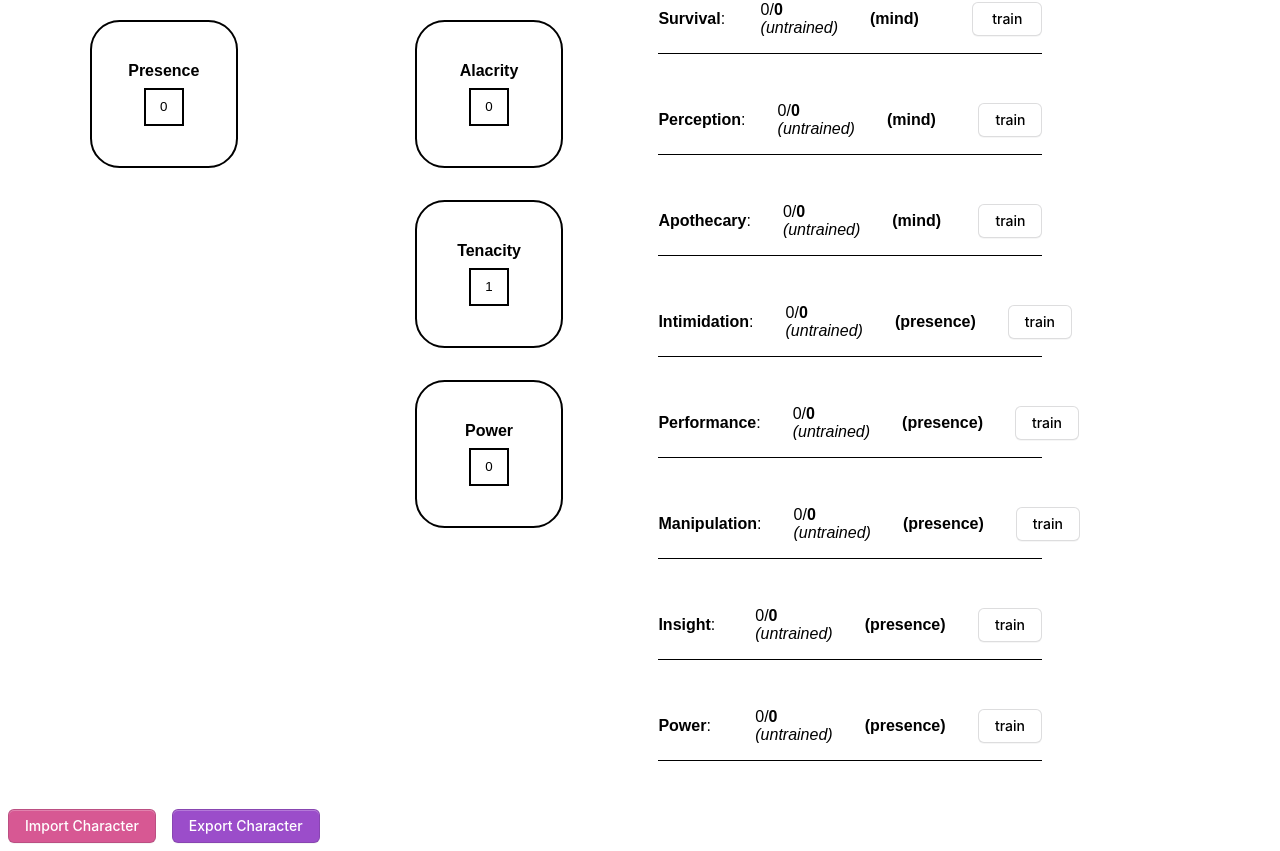
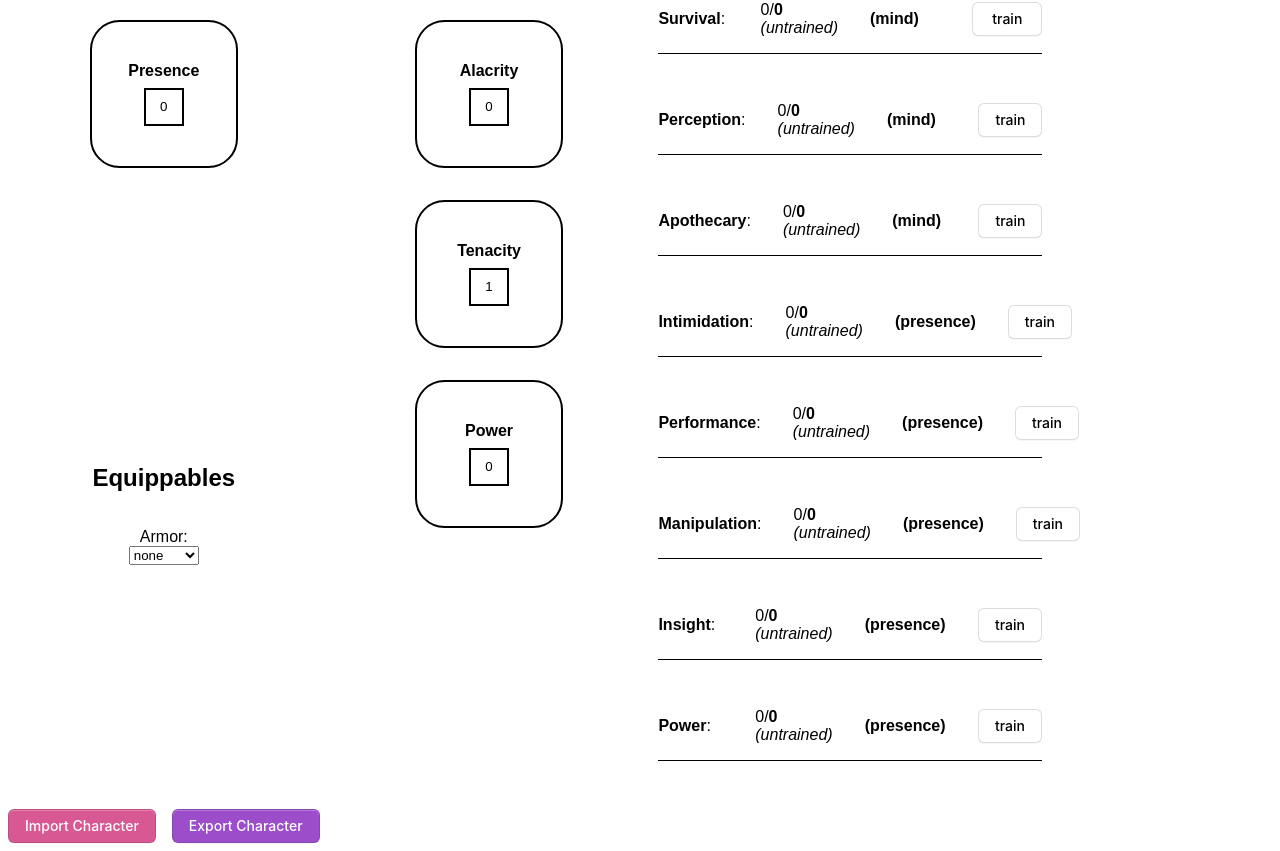
Before and after one commit to adrianbgo/rpg-character-sheet, a React (Vite) app: page / in a window 1280 px wide. Shown: the part 753-1604 px from the top of the page. Built offline with nearby package versions, Linux system fonts and the light colour scheme.

Commit message:
feature: added armor

```diff
--- a/src/components/CharacterSheet/CharacterSheet.tsx
+++ b/src/components/CharacterSheet/CharacterSheet.tsx
@@ -6,6 +6,8 @@ import Skill from "../Skill/Skill";
 import "../../styles/components/CharacterSheet.scss";
 import { changeDerived } from "../../util/changeDerived";
 import { Character, InitialCharacter } from "../../types/Character";
+import Equippables from "../Equippables/Equippables";
+import { ArmorTypes } from "../../types/Armor";
 
 const CharacterSheet: React.FC = () => {
     const [character, setCharacter] = useState<Character>(InitialCharacter);
@@ -26,7 +28,7 @@ const CharacterSheet: React.FC = () => {
                 <section id="base-attributes">
                     <h2>Base Attributes</h2>
                     {Object.keys(character.attributes).map((key: string) => {
-                        if (character.attributes[key].computed === false) {
+                        if (!character.attributes[key].computed && !character.attributes[key].static) {
                             return (
                                 <Stat
                                     id={key}
@@ -52,10 +54,29 @@ const CharacterSheet: React.FC = () => {
                         return <React.Fragment key={key}></React.Fragment>;
                     })}
                 </section>
+                <section id='equippables'>
+                    <h2>Equippables</h2>
+                    <Equippables onChange={(e: React.ChangeEvent<HTMLSelectElement>) => {
+                        setCharacter({
+                            ...character,
+                            attributes: {
+                                ...character.attributes,
+                                armorBonus: {
+                                    ...character.attributes.armorBonus,
+                                    value: ArmorTypes[e.target.value].bonus
+                                },
+                                armorReduction: {
+                                    ...character.attributes.armorReduction,
+                                    value: ArmorTypes[e.target.value].limit
+                                }
+                            }
+                        })
+                    }} />
+                </section>
                 <section id="combat-attributes">
                     <h2>Combat Attributes</h2>
                     {Object.keys(character.attributes).map((key: string) => {
-                        if (character.attributes[key].computed === true) {
+                        if (character.attributes[key].computed && !character.attributes[key].static) {
                             return (
                                 <Stat
                                     key={key}
--- /dev/null
+++ b/src/components/Equippables/Equippables.tsx
@@ -0,0 +1,31 @@
+import React from 'react'
+import { ArmorTypes } from '../../types/Armor'
+import { equipArmor } from '../../util/equipArmor'
+import { Attribute } from '../../types/Attribute'
+import { Skill } from '../../types/Skill'
+
+interface EquippablesProps {
+    onChange: (e: React.ChangeEvent<HTMLSelectElement>) => void
+}
+
+const Equippables: React.FC<EquippablesProps> = ({ onChange }) => {
+    return (
+        <div className='equippables'>
+            <section id="armor">
+                <label htmlFor='armor'>Armor:</label>
+                <select name="armor" id="armor" onChange={onChange} defaultValue={'none'}>
+                    {
+                        Object.keys(ArmorTypes).map((key: string) => {
+                            return (
+                                <option key={key} value={key}>{key}</option>
+                            )
+                        })
+                    }
+                </select>
+            </section>
+            <section id="weapons"></section>
+        </div>
+    )
+}
+
+export default Equippables
--- a/src/styles/components/CharacterSheet.scss
+++ b/src/styles/components/CharacterSheet.scss
@@ -12,6 +12,7 @@
         grid-template-areas:
             "name name name"
             "base combat skills"
+            "equippables combat skills"
             "import . . ";
         grid-gap: 1rem;
 
@@ -50,6 +51,14 @@
                     display: none;
                 }
             }
+
+            &#equippables {
+                grid-area: equippables;
+                flex-direction: column;
+                display: flex;
+                gap: 1rem;
+                justify-content: flex-start;
+            }
         }
     }
 }
--- /dev/null
+++ b/src/types/Armor.ts
@@ -0,0 +1,41 @@
+export interface Armor {
+    bonus: number;
+    limit: number;
+    slot: keyof ArmorSlots;
+}
+
+export const ArmorTypes: { [key: string]: Armor } = {
+    none: {
+        bonus: 0,
+        limit: 0,
+        slot: "chest"
+    },
+    light: {
+        bonus: 1,
+        limit: 1,
+        slot: "chest"
+    },
+    medium: {
+        bonus: 2,
+        limit: 2,
+        slot: "chest"
+    },
+    heavy: {
+        bonus: 3,
+        limit: 3,
+        slot: "chest"
+    },
+    buffed: {
+        bonus: 4,
+        limit: 4,
+        slot: "chest"
+    }
+}
+
+
+
+
+
+export interface ArmorSlots {
+    chest: Armor;
+}
--- a/src/types/Attribute.ts
+++ b/src/types/Attribute.ts
@@ -4,6 +4,7 @@ export interface Attribute {
   computed: boolean;
   dependents?: string[];
   formula?: (dependentValues: number[]) => number;
+  static?: boolean;
 }
 
 export const InitialAttributes = {
@@ -38,15 +39,15 @@ export const InitialAttributes = {
     name: "evasion",
     value: 0,
     computed: true,
-    dependents: ["dexterity"],
-    formula: ([dexterity]: number[]) => dexterity + 10,
+    dependents: ["dexterity", "armorReduction"],
+    formula: ([dexterity, armorReduction]: number[]) => dexterity + 10 - armorReduction,
   },
   armor: {
     name: "armor",
     value: 0,
     computed: true,
-    dependents: ["evasion"],
-    formula: ([evasion]: number[]) => evasion,
+    dependents: ["evasion", "armorBonus"],
+    formula: ([evasion, armorBonus]: number[]) => evasion + armorBonus,
   },
   alacrity: {
     name: "alacrity",
@@ -69,4 +70,18 @@ export const InitialAttributes = {
     dependents: [],
     formula: () => 0,
   },
+  armorBonus: {
+    name: "armorBonus",
+    value: 0,
+    computed: false,
+    dependents: [],
+    static: true,
+  },
+  armorReduction: {
+    name: "armorReduction",
+    value: 0,
+    computed: false,
+    dependents: [],
+    static: true,
+  }
 };
--- /dev/null
+++ b/src/util/equipArmor.ts
@@ -0,0 +1,8 @@
+import { ArmorTypes } from "../types/Armor"
+import { Attribute } from "../types/Attribute";
+import { Skill } from "../types/Skill";
+export const equipArmor = (armorType: string, attributes: { [key: string]: Attribute }, skills: { [key: string]: Skill }): void => {
+    const armor = ArmorTypes[armorType];
+    attributes.armorBonus.value = armor.bonus;
+    console.log(attributes.armorBonus.value);
+}
```
